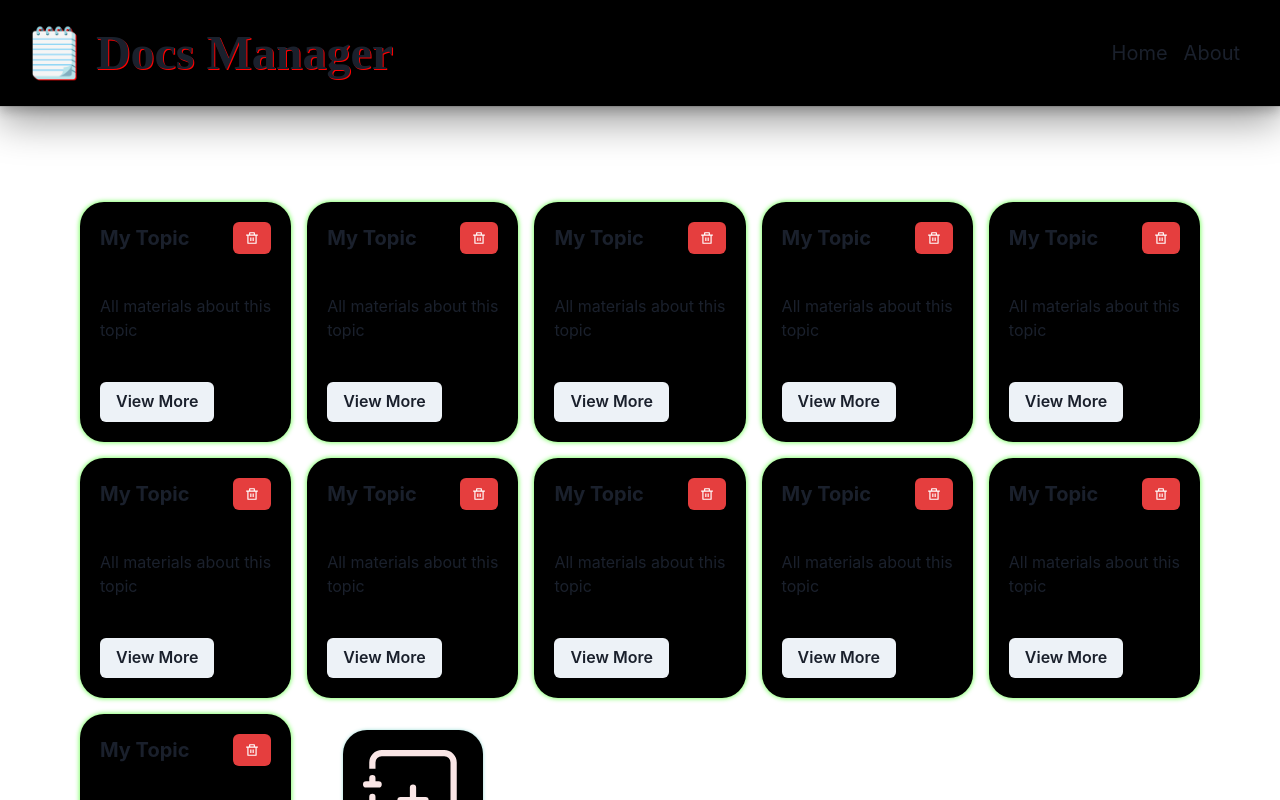
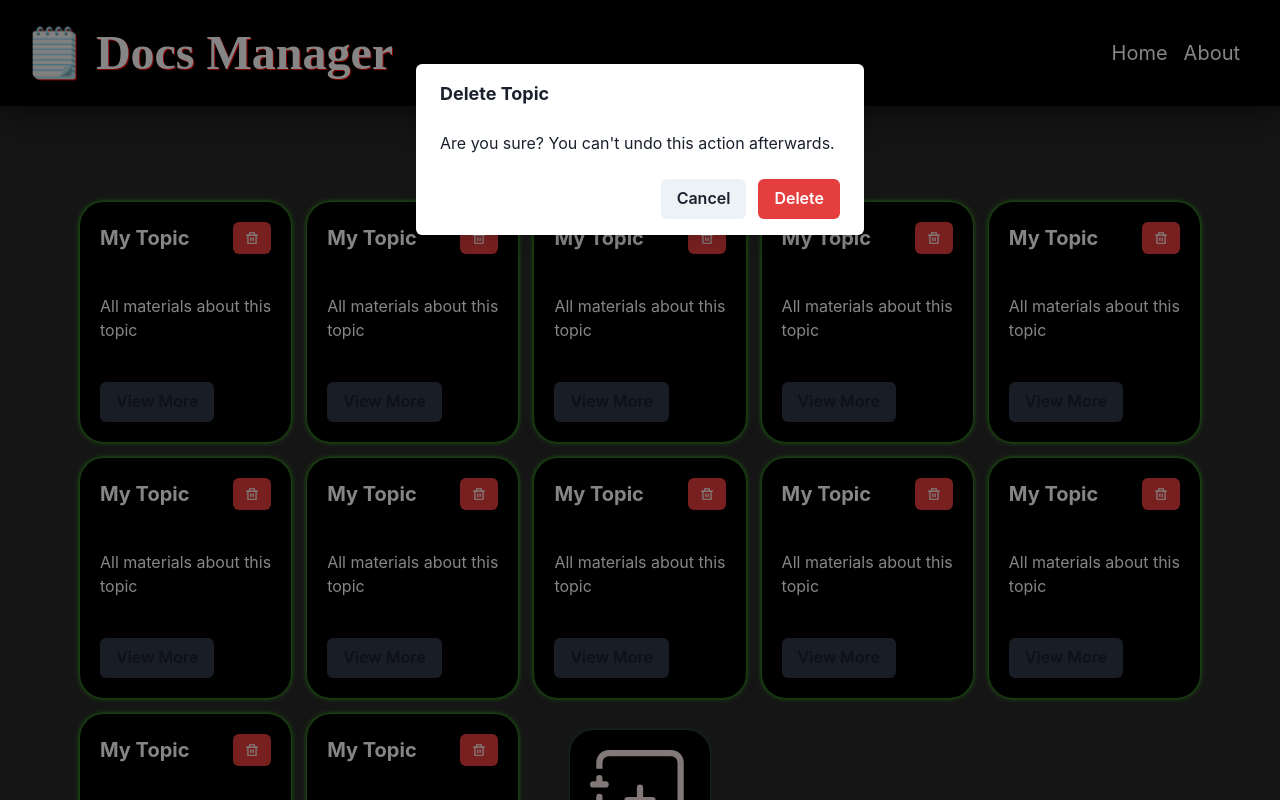
Before and after one commit to Debapriya-source/Docs-Manager, a React (Create React App) app in the folder docs-manager/: page / in a window 1280 px wide. Both pictures are taken after a click on the button 252 px from the left and 237 px from the top of the page. Shown: the top 800 px of the page. Built offline with nearby package versions, Linux system fonts and the light colour scheme.

Commit message:
delete confirmation

```diff
--- a/docs-manager/src/App.js
+++ b/docs-manager/src/App.js
@@ -1,11 +1,12 @@
 import { Navbar } from "./components/navbar";
 import { Topics } from "./components/topics";
+import { Box } from "@chakra-ui/react";
 function App() {
   return (
-    <>
+    <Box bgColor="rgb(41, 41, 41)" height="100vh">
       <Navbar />
       <Topics />
-    </>
+    </Box>
   );
 }
 
--- /dev/null
+++ b/docs-manager/src/components/deleteButton.js
@@ -0,0 +1,70 @@
+import React from "react";
+import { RiDeleteBinLine } from "react-icons/ri";
+import {
+  Button,
+  AlertDialog,
+  AlertDialogOverlay,
+  AlertDialogContent,
+  AlertDialogHeader,
+  AlertDialogBody,
+  AlertDialogFooter,
+  useDisclosure,
+} from "@chakra-ui/react";
+import { TopicContext } from "./topics";
+export const DeleteButton = (props) => {
+  const { isOpen, onOpen, onClose } = useDisclosure();
+  const cancelRef = React.useRef();
+
+  const { topics, setTopic } = React.useContext(TopicContext);
+
+  const deleteTopic = (currentTopic) => {
+    setTopic(() => {
+      return topics.filter((topic) => currentTopic.id !== topic.id);
+    });
+    // console.log("delete", currentTopic);
+  };
+  return (
+    <>
+      <Button
+        colorScheme="red"
+        size={"sm"}
+        onClick={onOpen}
+        // onClick={() => {
+        //   deleteTopic(topic);
+        // }}
+      >
+        <RiDeleteBinLine />
+      </Button>
+      <AlertDialog
+        isOpen={isOpen}
+        leastDestructiveRef={cancelRef}
+        onClose={onClose}
+      >
+        <AlertDialogOverlay>
+          <AlertDialogContent>
+            <AlertDialogHeader fontSize="lg" fontWeight="bold">
+              Delete Topic
+            </AlertDialogHeader>
+
+            <AlertDialogBody>
+              Are you sure? You can't undo this action afterwards.
+            </AlertDialogBody>
+
+            <AlertDialogFooter>
+              <Button ref={cancelRef} onClick={onClose}>
+                Cancel
+              </Button>
+              <Button
+                colorScheme="red"
+                onClick={() => deleteTopic(props.topic)}
+                ml={3}
+              >
+                Delete
+              </Button>
+            </AlertDialogFooter>
+          </AlertDialogContent>
+        </AlertDialogOverlay>
+      </AlertDialog>
+    </>
+  );
+};
--- a/docs-manager/src/components/navbar.js
+++ b/docs-manager/src/components/navbar.js
@@ -1,5 +1,18 @@
-import { Box, Flex, Heading, Link, Spacer, HStack } from "@chakra-ui/react";
-
+import {
+  Box,
+  Flex,
+  Heading,
+  Link,
+  Spacer,
+  HStack,
+  Show,
+  Menu,
+  MenuButton,
+  MenuList,
+  MenuItem,
+  IconButton,
+} from "@chakra-ui/react";
+import { GiHamburgerMenu } from "react-icons/gi";
 // const animation = keyframes`{
 //     from {
 //         background: inherit
@@ -16,7 +29,7 @@ export const Navbar = () => {
         alignItems="center"
         gap="2"
         mb="1em"
-        color={"solid black"}
+        color={"white"}
         // boxShadow="0px 10px 61px -20px rgba(31,255,98,1)"
         boxShadow="dark-lg"
         // borderBottom={"1px solid green"}
@@ -32,6 +45,7 @@ export const Navbar = () => {
           🗒️ Docs Manager
         </Heading>
         <Spacer />
+        <Show above="sm">
           <Box>
             <HStack spacing="1em" mr="1em">
               <Link href="#" fontSize="xl" _hover={{ color: "teal.600" }}>
@@ -42,7 +56,28 @@ export const Navbar = () => {
               </Link>
             </HStack>
           </Box>
+        </Show>
+        <Show below="sm">
+          <Box>
+            <Menu>
+              <MenuButton
+                as={IconButton}
+                aria-label="Options"
+                icon={<GiHamburgerMenu />}
+                variant="solid"
+                colorScheme="teal"
+              />
+              <MenuList color={"black"}>
+                <MenuItem>Home</MenuItem>
+                <MenuItem>About</MenuItem>
+              </MenuList>
+            </Menu>
+          </Box>
+        </Show>
       </Flex>
     </>
   );
 };
+
+//  <Hide below='md'>   <Box>This text hides at the "md" value screen width and smaller.</Box>
+//   </Hide>
--- a/docs-manager/src/components/topicCard.js
+++ b/docs-manager/src/components/topicCard.js
@@ -24,8 +24,9 @@ import {
 } from "@chakra-ui/react";
 import React from "react";
 import { BsJournalPlus } from "react-icons/bs";
-import { RiDeleteBinLine } from "react-icons/ri";
+// import { RiDeleteBinLine } from "react-icons/ri";
 import uuid from "react-uuid";
+import { DeleteButton } from "./deleteButton";
 
 const spin = keyframes`
   0%, 100% { transform: rotate(0deg); }
@@ -44,12 +45,6 @@ export const TopicCard = (props) => {
 
   const animation = `${spin} 1s ease-in-out`;
 
-  const deleteTopic = (currentTopic) => {
-    props.setTopic(() => {
-      return props.topics.filter((topic) => currentTopic.id !== topic.id);
-    });
-    console.log("delete", currentTopic);
-  };
   return (
     <>
       {props.topics.map((topic) => {
@@ -60,20 +55,13 @@ export const TopicCard = (props) => {
             boxShadow="0px 0px 4px 1px rgba(57,255,20,.6)"
             _hover={{ animation: animation }}
             key={topic.id}
+            color={"white"}
           >
             <CardHeader>
               <HStack>
                 <Heading size="md"> {topic.title}</Heading>
                 <Spacer />
-                <Button
-                  colorScheme="red"
-                  size={"sm"}
-                  onClick={() => {
-                    deleteTopic(topic);
-                  }}
-                >
-                  <RiDeleteBinLine />
-                </Button>
+                <DeleteButton topic={topic} />
               </HStack>
             </CardHeader>
 
@@ -81,7 +69,7 @@ export const TopicCard = (props) => {
               <Text>{topic.description}</Text>
             </CardBody>
             <CardFooter>
-              <Button>View More</Button>
+              <Button bgColor={"gray.700"}>View More</Button>
             </CardFooter>
           </Card>
         );
--- a/docs-manager/src/components/topics.js
+++ b/docs-manager/src/components/topics.js
@@ -1,12 +1,13 @@
 import { SimpleGrid } from "@chakra-ui/react";
 import { TopicCard, AddNewTopic } from "./topicCard";
-import { useState } from "react";
+import { useState, createContext } from "react";
 import { dummyTopics } from "../data/topics";
 
 // console.log(dummyTopics);
-
+export const TopicContext = createContext();
 export const Topics = () => {
   const [topics, setTopic] = useState(dummyTopics);
+  const values = { topics, setTopic };
   // console.log(topics);
   return (
     <>
@@ -16,7 +17,9 @@ export const Topics = () => {
         px={{ base: 30, md: 20 }}
         py={{ base: 30, md: 20 }}
       >
-        <TopicCard topics={topics} setTopic={setTopic} />
+        <TopicContext.Provider value={values}>
+          <TopicCard topics={topics} setTopic={setTopic} />
+        </TopicContext.Provider>
         <AddNewTopic setTopic={setTopic} />
       </SimpleGrid>
     </>
```
Also changed, not shown: docs-manager/public/index.html (+4 -4 lines). Lines whose indentation alone changed are shown as unchanged.
